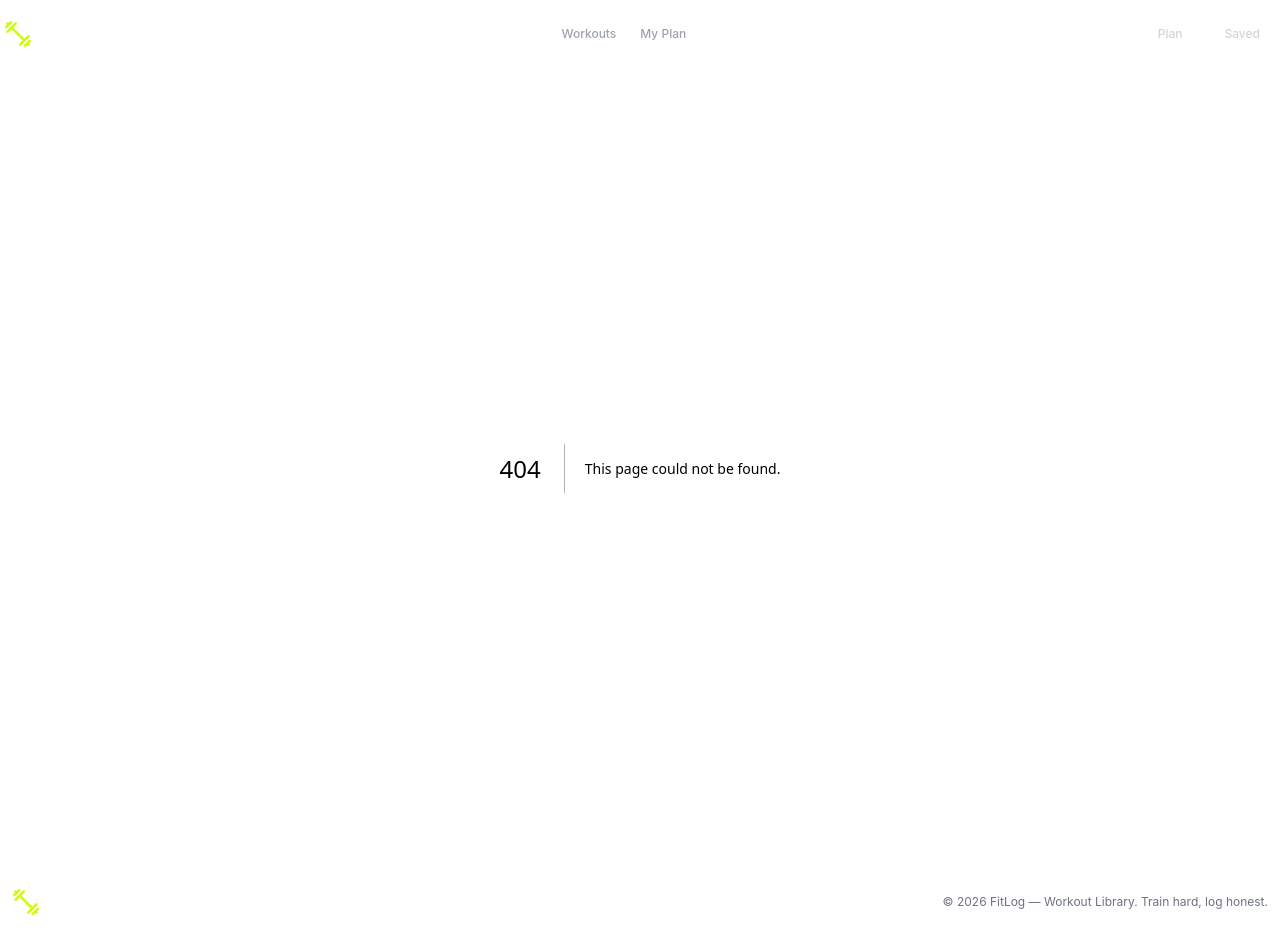
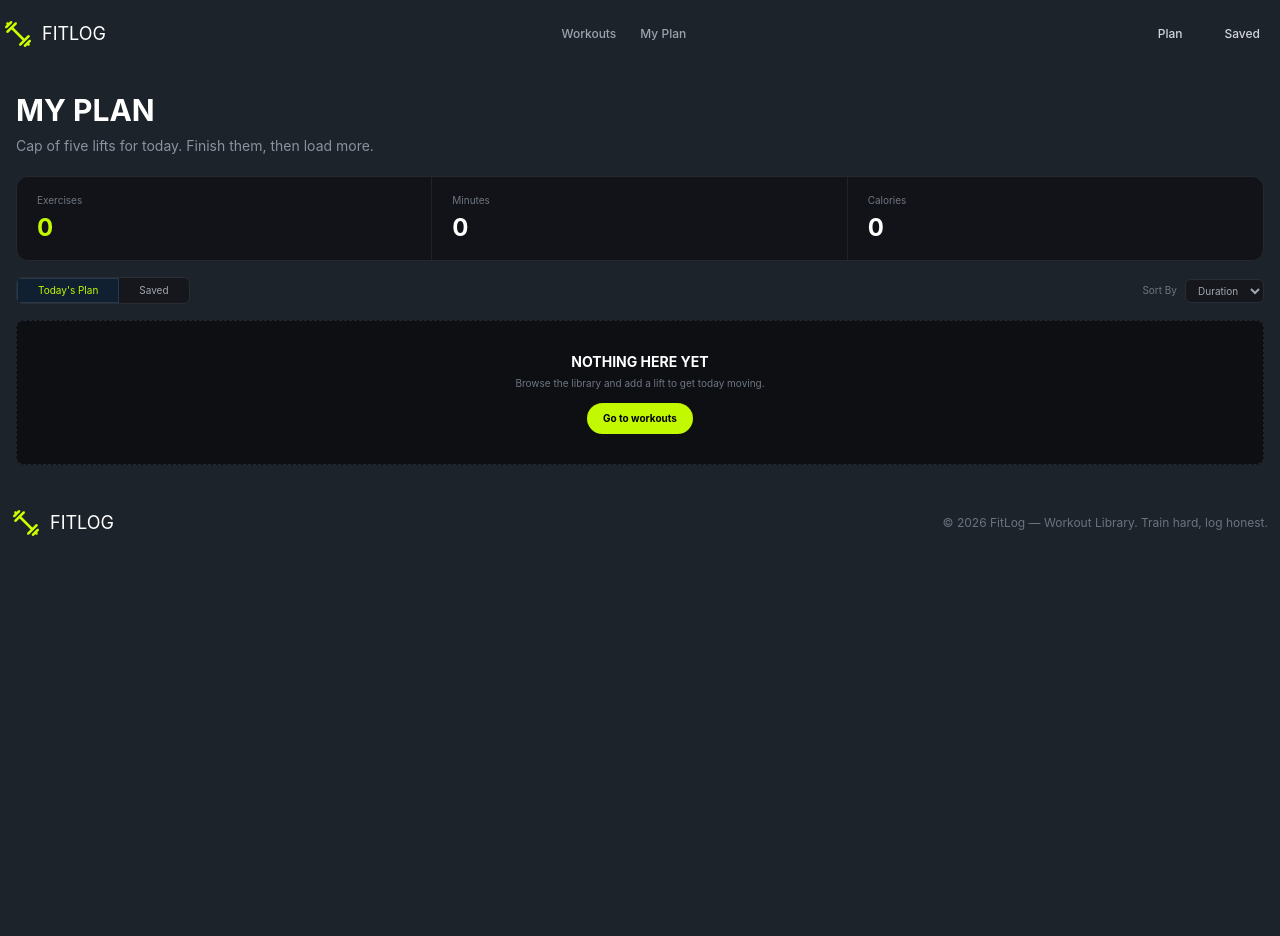
Before and after one commit to taohid-hasan/fit-log, a Next.js app: page /myplan in a window 1280 px wide. Before the commit this address had no page. After the commit the page ends 800 px from the top, so only its background shows below. Built offline with nearby package versions, Linux system fonts and the light colour scheme.

Commit message:
fix myplan page

```diff
--- a/src/app/layout.tsx
+++ b/src/app/layout.tsx
@@ -3,6 +3,7 @@ import { Geist, Geist_Mono } from 'next/font/google';
 import './globals.css';
 import Navbar from '@/components/Navbar';
 import Footer from '@/components/Footer';
+import Cardcontext from '@/context/Cardcontext';
 
 const geistSans = Geist({
   variable: '--font-geist-sans',
@@ -27,9 +28,11 @@ export default function RootLayout({ children }: LayoutProps<'/'>) {
       className={`${geistSans.variable} ${geistMono.variable} h-full antialiased`}
     >
       <body className="min-h-full flex flex-col">
+        <Cardcontext>
         <Navbar />
         {children}
         <Footer />
+        </Cardcontext>
       </body>
     </html>
   );
--- /dev/null
+++ b/src/app/myplan/page.tsx
@@ -0,0 +1,215 @@
+'use client';
+
+import React, { useContext, useState } from 'react';
+import Link from 'next/link';
+import Image from 'next/image';
+import { Cardprovider } from '@/context/Cardcontext';
+
+const MYPlanPage = () => {
+  const context = useContext(Cardprovider);
+
+  const [sort, setSort] = useState<'duration' | 'calories' | 'name'>(
+    'duration',
+  );
+  const [activeTab, setActiveTab] = useState<'today' | 'saved'>('today');
+
+  if (!context) return null;
+
+  const { todayPlan, saved, removeWorkout } = context;
+
+  const currentExercises = activeTab === 'today' ? todayPlan : saved;
+
+  const sortedExercises = [...currentExercises].sort((a, b) => {
+    if (sort === 'duration') {
+      return a.duration - b.duration;
+    }
+
+    if (sort === 'calories') {
+      return a.caloriesBurned - b.caloriesBurned;
+    }
+
+    return a.name.localeCompare(b.name);
+  });
+
+  const totalMinutes = currentExercises.reduce(
+    (total, exercise) => total + exercise.duration,
+    0,
+  );
+
+  const totalCalories = currentExercises.reduce(
+    (total, exercise) => total + exercise.caloriesBurned,
+    0,
+  );
+
+  return (
+    <section className="container mx-auto px-4 py-6">
+      <div>
+        <h1 className="text-3xl font-bold text-white">MY PLAN</h1>
+
+        <p className="pt-2 text-sm text-[#8A92A0]">
+          Cap of five lifts for today. Finish them, then load more.
+        </p>
+      </div>
+
+      <div className="mt-5 grid grid-cols-3 rounded-xl border border-[#252830] bg-[#111318]">
+        <div className="border-r border-[#20232A] px-5 py-4">
+          <p className="text-[10px] text-[#6F7682]">Exercises</p>
+
+          <h2 className="mt-1 text-2xl font-bold text-[#C2F800]">
+            {currentExercises.length}
+          </h2>
+        </div>
+
+        <div className="border-r border-[#20232A] px-5 py-4">
+          <p className="text-[10px] text-[#6F7682]">Minutes</p>
+
+          <h2 className="mt-1 text-2xl font-bold text-white">{totalMinutes}</h2>
+        </div>
+
+        <div className="px-5 py-4">
+          <p className="text-[10px] text-[#6F7682]">Calories</p>
+
+          <h2 className="mt-1 text-2xl font-bold text-white">
+            {totalCalories}
+          </h2>
+        </div>
+      </div>
+
+      <div className="mt-4 flex items-center justify-between">
+        <div className="flex overflow-hidden rounded-md border border-[#292D35] bg-[#15171C] text-[10px]">
+          <button
+            onClick={() => setActiveTab('today')}
+            className={`px-5 py-1 ${
+              activeTab === 'today'
+                ? 'border border-[#283A4A] bg-[#102030] text-[#C2F800]'
+                : 'text-[#A1A6AF]'
+            }`}
+          >
+            Today's Plan
+          </button>
+
+          <button
+            onClick={() => setActiveTab('saved')}
+            className={`px-5 py-1 ${
+              activeTab === 'saved'
+                ? 'border border-[#283A4A] bg-[#102030] text-[#C2F800]'
+                : 'text-[#A1A6AF]'
+            }`}
+          >
+            Saved
+          </button>
+        </div>
+
+        <div className="flex items-center gap-2 text-[10px] text-[#6F7682]">
+          <span>Sort By</span>
+
+          <select
+            value={sort}
+            onChange={e =>
+              setSort(e.target.value as 'duration' | 'calories' | 'name')
+            }
+            className="rounded-md border border-[#292D35] bg-[#15171C] px-2 py-1 text-[#A1A6AF] outline-none"
+          >
+            <option value="duration">Duration</option>
+            <option value="calories">Calories</option>
+            <option value="name">Name</option>
+          </select>
+        </div>
+      </div>
+
+      <div className="mt-4">
+        {currentExercises.length === 0 ? (
+          <div className="flex min-h-[145px] flex-col items-center justify-center rounded-lg border border-dashed border-[#242830] bg-[#0D0F13]">
+            <h2 className="text-sm font-bold text-white">NOTHING HERE YET</h2>
+
+            <p className="mt-1 text-[10px] text-[#6F7682]">
+              Browse the library and add a lift to get today moving.
+            </p>
+
+            <Link
+              href="/workouts"
+              className="mt-3 rounded-full bg-[#C2F800] px-4 py-2 text-[10px] font-bold text-black transition hover:bg-[#d4ff32]"
+            >
+              Go to workouts
+            </Link>
+          </div>
+        ) : (
+          <div className="space-y-3">
+            {sortedExercises.map(exercise => (
+              <div
+                key={exercise.id}
+                className="w-full rounded-xl border border-[#292D35] bg-[#191C22] px-3 py-3"
+              >
+                <div className="flex items-center gap-4">
+                  <div className="relative h-[72px] w-[108px] shrink-0 overflow-hidden rounded-lg">
+                    <Image
+                      src={exercise.image}
+                      alt={exercise.name}
+                      fill
+                      className="object-cover"
+                    />
+                  </div>
+
+                  <div className="min-w-0 flex-1">
+                    <h2 className="text-sm font-bold text-white">
+                      {exercise.name}
+                    </h2>
+
+                    <p className="mt-0.5 text-[11px] text-[#8A92A0]">
+                      {exercise.equipment}
+                    </p>
+
+                    <div className="mt-1 flex items-center gap-3 text-[10px]">
+                      <span className="flex items-center gap-1 text-[#C2F800]">
+                        <span>◷</span>
+                        {exercise.duration} min
+                      </span>
+
+                      <span className="flex items-center gap-1 text-[#C2F800]">
+                        <span>♨</span>
+                        {exercise.caloriesBurned} kcal
+                      </span>
+
+                      <span className="flex items-center gap-1 text-[#C2F800]">
+                        <span>★</span>
+                        {exercise.rating}
+                      </span>
+                    </div>
+                  </div>
+
+                  <div className="flex shrink-0 items-center gap-2">
+                    <Link
+                      href={`/workouts/${exercise.id}`}
+                      className="rounded-full border border-[#BFC4CC] px-3 py-1.5 text-[10px] font-semibold text-white transition hover:bg-[#252830]"
+                    >
+                      View Details
+                    </Link>
+                    <button
+                      type="button"
+                      className="rounded-full bg-[#C2F800] px-4 py-1.5 text-[10px] font-bold text-black transition hover:bg-[#D5FF3D]"
+                    >
+                      ✓ Mark as Done
+                    </button>
+
+                    <button
+                      type="button"
+                      onClick={e => {
+                        e.stopPropagation();
+                        removeWorkout(exercise.id, activeTab);
+                      }}
+                      className="ml-1 text-sm text-[#A1A6AF] hover:text-white"
+                    >
+                      ×
+                    </button>
+                  </div>
+                </div>
+              </div>
+            ))}
+          </div>
+        )}
+      </div>
+    </section>
+  );
+};
+
+export default MYPlanPage;
```
